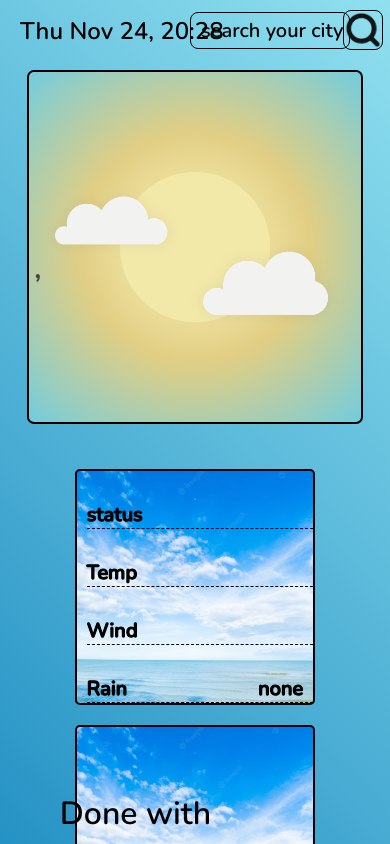
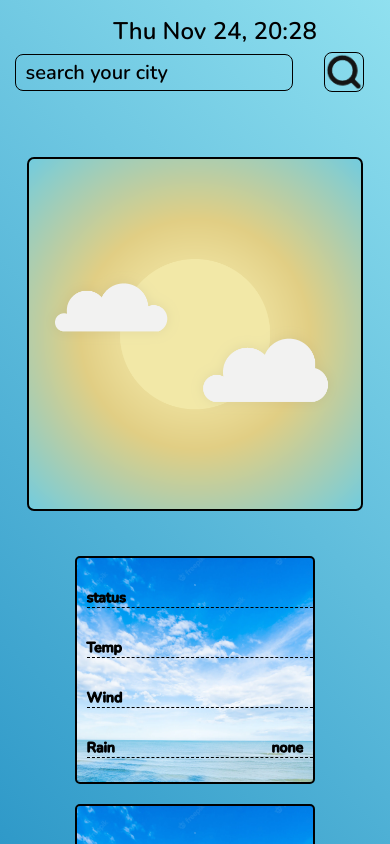
Before and after one commit to TinySmash/Weather-app, a React (Create React App) app: page / in a window 390 px wide. Shown: the top 844 px of the page. Built offline with nearby package versions, Linux system fonts and the light colour scheme.

Commit message:
now really finished

```diff
--- a/src/actions/weatherActions.js
+++ b/src/actions/weatherActions.js
@@ -6,8 +6,8 @@ export const getWeather = (city) =>async dispatch => {
         if(data.cod == 200){
             console.log(data);
             document.querySelector('.place-weather').innerText = `${data.weather?.[0].description}, ${((data.main.temp) - 273.15).toFixed(2)}°C`;
-            document.querySelector('.country').innerText = data.sys.country;
-            document.querySelector('#value1').innerText = data.weather?.[0].description;
+            document.querySelector('.country').innerText = ' ,' +  data.sys.country;
+            document.querySelector('#value1').innerText = data.weather?.[0].description + ',';
             document.querySelector('#value2').innerText = `${((data.main.temp_min) - 273.15).toFixed(2)}°C /${((data.main.temp_max) - 273.15).toFixed(2)}°C `;
             document.querySelector('#value3').innerText = `${((data.wind.speed)*3.6).toFixed(1)} km/h`;
             return weather ={
--- a/src/components/main/Main.css
+++ b/src/components/main/Main.css
@@ -197,3 +197,36 @@
         width: 100%;
     }
 }
+
+@media screen and (max-width : 450px){
+    .date
+    {
+        position: relative;
+        display: block;
+    }
+    .search-city
+    {
+        position: relative;
+        display: block;
+        width: 90%;
+        margin-top: 10px;
+    }
+    .homepage
+    {
+        flex-direction: column;
+        justify-content: center;
+        align-items: center;
+    }
+    body
+    {
+        height: 170vh;
+    }
+    .credits
+    {
+        font-size: 17px;
+    }
+    .index
+    {
+        font-size: 14px;
+    }
+}
--- a/src/components/main/Main.js
+++ b/src/components/main/Main.js
@@ -110,7 +110,7 @@ function Main(props){
                 <h2 className="overview-title">Overview</h2>
                 <h1 className="quote">Check how the weather <br />is going in your place</h1>
                 <div className='overview-weather'>
-                <h1 className='location'><span className="city-name"></span>,<span className="country"></span></h1>
+                    <h1 className='location'><span className="city-name"></span><span className="country"></span></h1>
                     <h2 className="place-weather"></h2>
                 </div>
             </div>
```
Lines whose indentation alone changed are shown as unchanged.
